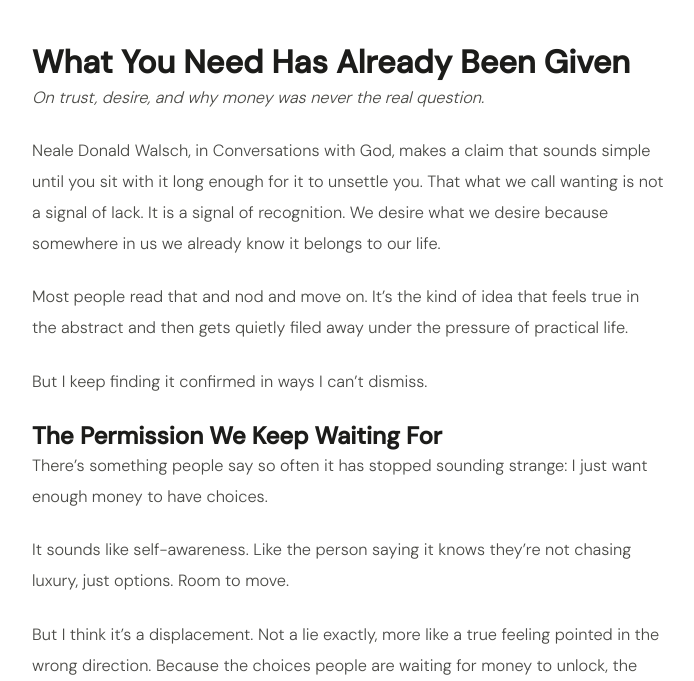
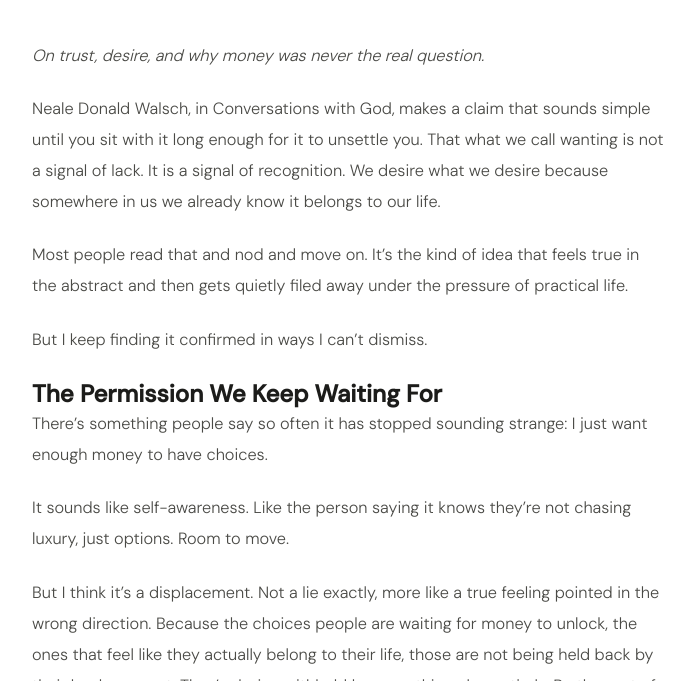
Before and after one commit to Blubell26/giuliapacciotti.com, a Jekyll site: the page built from _posts/2025-03-19-what-you-need-has-been-given.md, in a window 1280 px wide and 900 px high, scrolled down 473 px, cut to the strip 219-900 px from the top of the window. Shown: the whole strip, without its empty margins (292-986 px from the left). Built offline with Jekyll 4.4.1, drawn with Linux system fonts in a browser that asks for light colours; comment, search, counter and statistics services are not loaded.

Commit message:
Update 2025-03-19-what-you-need-has-been-given.md

```diff
--- a/_posts/2025-03-19-what-you-need-has-been-given.md
+++ b/_posts/2025-03-19-what-you-need-has-been-given.md
@@ -6,7 +6,6 @@ date: 2025-03-19
 image: IMG_7150.png
 thumb: IMG_7150.png
 ---
-# What You Need Has Already Been Given
 
 *On trust, desire, and why money was never the real question.*
 
```
